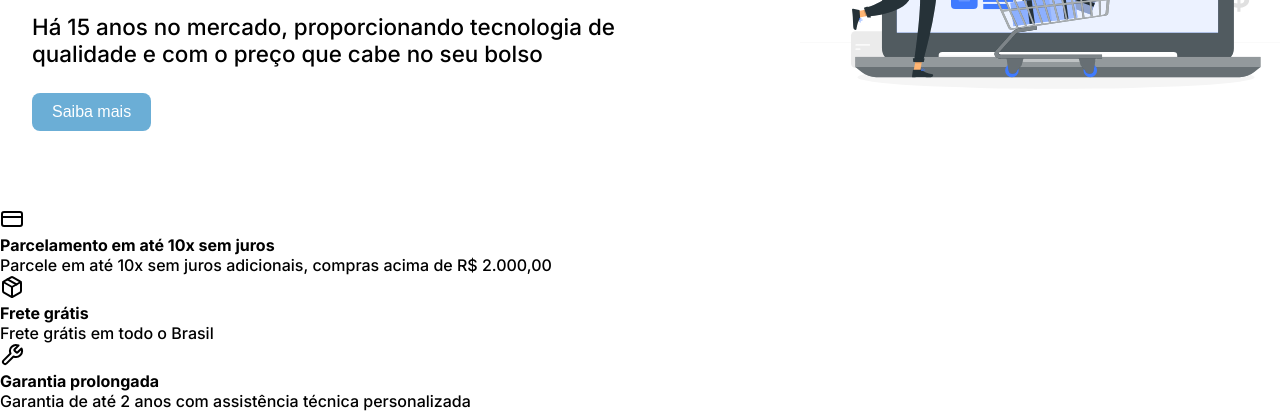
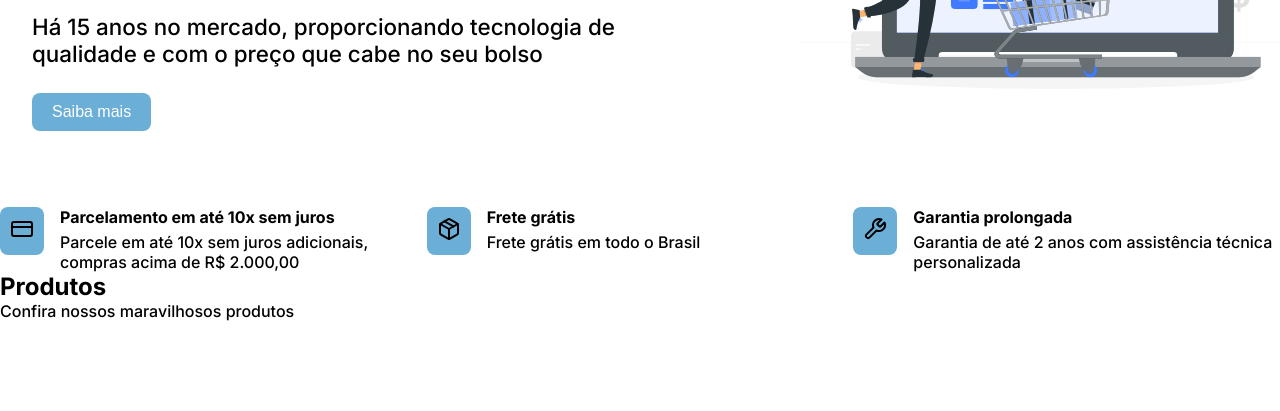
Before and after one commit to Fourt14n/TechMania, a plain HTML site: page index.html in a window 1280 px wide. Shown: the part 489-900 px from the top of the page. After the commit the page ends 810 px from the top, so only its background shows below. Drawn offline with Linux system fonts and the light colour scheme.

```diff
--- a/index.html
+++ b/index.html
@@ -55,23 +55,38 @@
     <div class="benefits">
         <div class="benefitsCard">
             <span><img src="/assets/icons/parcelamento.svg" alt=""></span>
+            <div>
                 <h4>Parcelamento em até 10x sem juros</h4>
                 <p>Parcele em até 10x sem juros adicionais, compras acima de R$ 2.000,00</p>
+            </div>
         </div>
 
         <div class="benefitsCard">
             <span><img src="/assets/icons/frete.svg" alt=""></span>
+            <div>
                 <h4>Frete grátis</h4>
                 <p>Frete grátis em todo o Brasil
             </p>
             </div>
+        </div>
 
         <div class="benefitsCard">
             <span><img src="/assets/icons/assistencia.svg" alt=""></span>
+            <div>
                 <h4>Garantia prolongada</h4>
                 <p>Garantia de até 2 anos com assistência técnica personalizada</p>
             </div>
         </div>
+    </div>
+
+    <section>
+        <h2>Produtos</h2>
+        <p>Confira nossos maravilhosos produtos</p>
+
+        <div class="productContainer">
+
+        </div>
+    </section>
 </body>
 
 </html>
--- a/styles/hero.css
+++ b/styles/hero.css
@@ -52,3 +52,29 @@
 .hero img{
     width: 100%;
 }
+.benefits{
+    margin:  0 auto;
+    max-width: 80rem;
+
+    display: flex;
+    justify-content: space-between;
+}
+
+.benefitsCard{
+    flex: 1;
+    display: flex;
+    gap: 1rem;
+}
+
+.benefitsCard span{
+    background-color: var(--color-primary);
+    padding: 10px;
+    border-radius: 8px;
+    height: fit-content;
+}
+
+.benefitsCard div{
+    display: flex;
+    flex-direction: column;
+    gap: 5px;
+}
```
Lines whose indentation alone changed are shown as unchanged.
